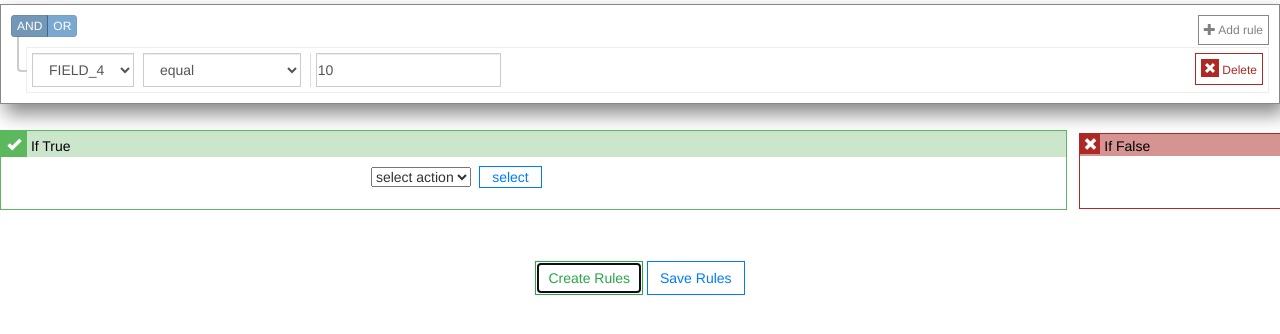
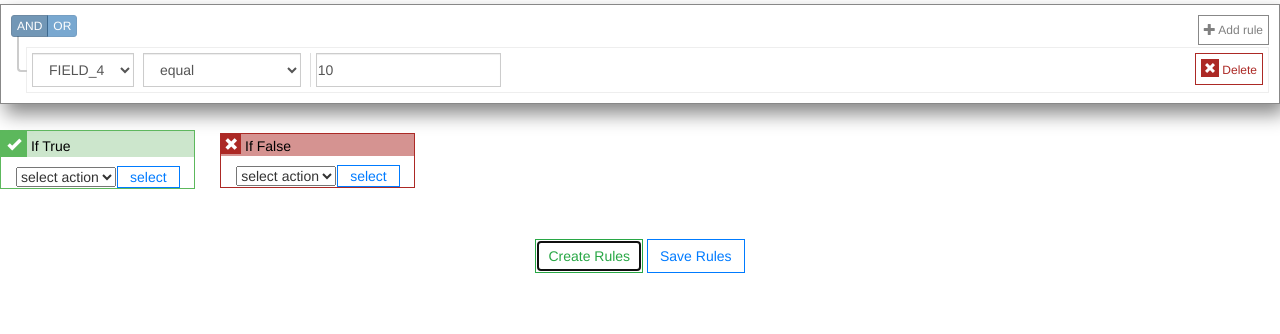
Before and after one commit to nirmalrepo/JQuery-Logic-Application, a plain HTML site: page index.html in a window 1280 px wide. Both pictures are taken after a click on the button "Create Rules". Drawn offline with nearby package versions, Linux system fonts and the light colour scheme.

Commit message:
Adding auto expand feature

```diff
--- a/app.js
+++ b/app.js
@@ -20,23 +20,23 @@ jQuery(document).ready(function () {
         html += '></div >' +
             '<div class="container conditions-section" id=" conditions-section_' + elem_id + '">' +
             '<div class="row-fluid">' +
-            '<div class="col-md-10 yes-block">' +
+            '<div class="yes-block">' +
             '<p class="p-yes"><i class="glyphicon glyphicon-ok"></i> If True</p>' +
-            '<div class="row-fluid"> <div class="col-md-5 col-md-offset-4 action_select"  id="action_select_yes_' + elem_id + '"><select class="select_action" id="btn-sub-yes-select-action_' + elem_id + '"> <option value="">select action</option> <option value="condition">Condition</option><option value="action">Action</option></select>' +
+            '<div class="row-fluid"> <div class="col-md-5 action_select"  id="action_select_yes_' + elem_id + '"><select class="select_action" id="btn-sub-yes-select-action_' + elem_id + '"> <option value="">select action</option> <option value="condition">Condition</option><option value="action">Action</option></select>' +
             '<button class="btn btn-outline-primary btn-sub-condtion" data-elem-id="' + elem_id + '" data-condition = "yes" id="btn-sub-yes-condition_' + elem_id + '">select</button>' +
             '</div>' +
-            '<div class="col-md-5 col-md-offset-4 add_more_actions_container hidden" id="add_more_actions_container_yes_' + elem_id + '">' +
+            '<div class="col-md-5  add_more_actions_container hidden" id="add_more_actions_container_yes_' + elem_id + '">' +
             '<button type="button" class="btn btn-xs btn-success btn-add-action" data-elem-id="' + elem_id + '" data-condition = "yes" id="btn-add-action_yes_' + elem_id + '" data-add="rule"><i class="glyphicon glyphicon-plus"></i> Add action</button>' +
             '<button type="button" class="btn btn-xs btn-success btn-clear-action" data-elem-id="' + elem_id + '" data-condition = "yes" id="btn-clear-action_yes_' + elem_id + '" data-add="rule"><i class="glyphicon glyphicon-plus"></i> Clear All</button>' +
             '<div style="clear:both"></div>' +
             '</div></div>' +
             '<div class="row-fluid sub-yes" id="sub-yes_' + elem_id + '"></div>' +
             '</div>' +
-            '<div class="col-md-10 no-block">' +
+            '<div class="no-block">' +
             '<p class="p-no"><i class="glyphicon glyphicon-remove"></i> If False</p>' +
-            '<div class="row-fluid"> <div class="col-md-5 col-md-offset-4 action_select"  id="action_select_no_' + elem_id + '"><select class="select_action" id="btn-sub-no-select-action_' + elem_id + '"> <option value="">select action</option> <option value="condition">Condition</option><option value="action">Action</option></select><button class="btn btn-outline-primary btn-sub-condtion" data-elem-id="' + elem_id + '" data-condition = "no" id="btn-sub-no-condition_' + elem_id + '">select</button>' +
+            '<div class="row-fluid"> <div class="col-md-5 action_select"  id="action_select_no_' + elem_id + '"><select class="select_action" id="btn-sub-no-select-action_' + elem_id + '"> <option value="">select action</option> <option value="condition">Condition</option><option value="action">Action</option></select><button class="btn btn-outline-primary btn-sub-condtion" data-elem-id="' + elem_id + '" data-condition = "no" id="btn-sub-no-condition_' + elem_id + '">select</button>' +
             '</div>' +
-            '<div class="col-md-5 col-md-offset-4 add_more_actions_container hidden" id="add_more_actions_container_no_' + elem_id + '">' +
+            '<div class="col-md-5 add_more_actions_container hidden" id="add_more_actions_container_no_' + elem_id + '">' +
             '<button type="button" class="btn btn-xs btn-success btn-add-action" data-elem-id="' + elem_id + '"  data-condition = "no" id="btn-add-action_no_' + elem_id + '" data-add="rule"><i class="glyphicon glyphicon-plus"></i> Add action</button>' +
             '<button type="button" class="btn btn-xs btn-success btn-clear-action"  data-elem-id="' + elem_id + '" data-condition = "no" id="btn-clear-action_no_' + elem_id + '"  data-add="rule">         <i class="glyphicon glyphicon-plus"></i> Clear All</button>' +
             '<div style="clear:both"></div>' +
--- a/styles.css
+++ b/styles.css
@@ -18,7 +18,7 @@ p.p-yes {
     padding-right: 0px;
     padding-left: 0px;
     border: 1px solid #ac2925;
-    margin-left: 1%;
+    margin-left: 2%;
 }
 
 p.p-no {
@@ -115,9 +115,9 @@ i.glyphicon-remove {
     border-color: #007bff;
 }
 
-.action_select, add_more_actions_container {
+/* .action_select, add_more_actions_container {
     margin-bottom: 2%;
-}
+} */
 
 .action_select button {
     padding: 0px 12px;
@@ -141,9 +141,10 @@ i.glyphicon-remove {
     white-space: nowrap;
 } */
 
-.conditions-section>.row-fluid>.col-md-10 {
+.conditions-section>.row-fluid div.yes-block, .conditions-section>.row-fluid div.no-block {
     display: inline-block;
     float: none;
+    width: auto;
 }
 
 #container {
@@ -155,3 +156,9 @@ i.glyphicon-remove {
     width: 100%;
     padding: 0px;
 }
+
+.sub-yes, .sub-no {
+    margin-top: 10%;
+    margin-left: 30px;
+    margin-right: 30px;
+}
```
